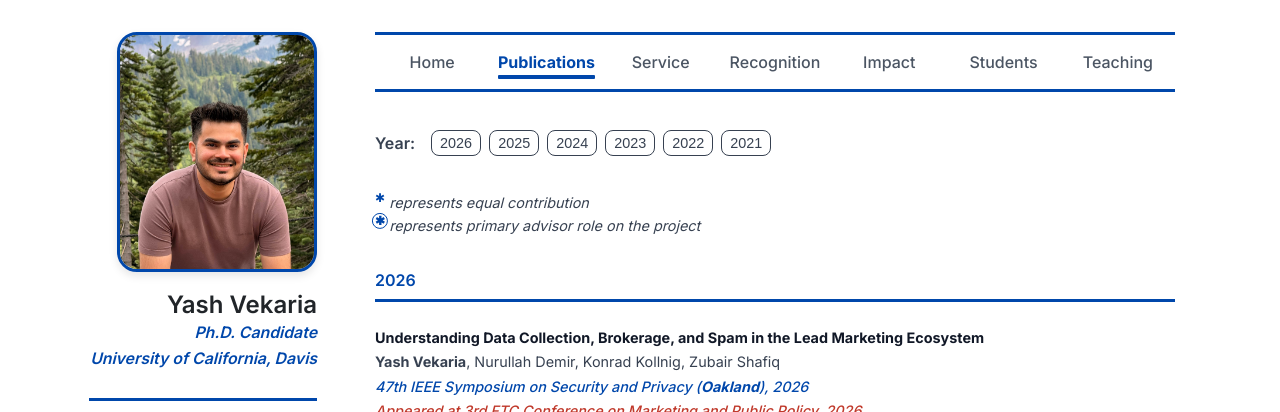
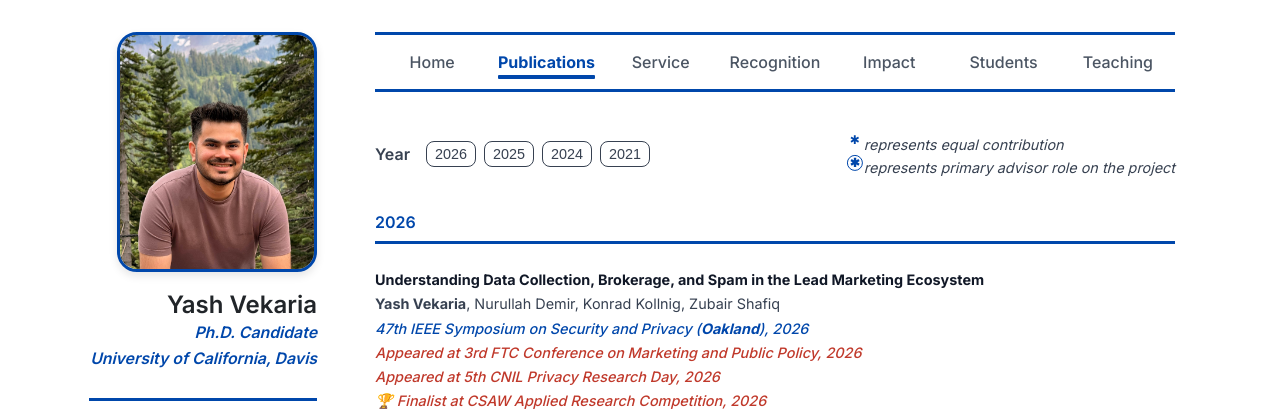
Before and after one commit to Yash-Vekaria/yashvekaria.com, a plain HTML site: page publications.html in a window 1280 px wide. Shown: the top 412 px of the page. Drawn offline with Linux system fonts and the light colour scheme.

Commit message:
Publications: tidy year filter and move legend onto filter row.

```diff
--- a/css/styles.css
+++ b/css/styles.css
@@ -631,6 +631,10 @@ body {
         gap: var(--spacing-3);
     }
 
+    .publication-filters .publication-mark-legend {
+        margin-left: 0;
+    }
+
     .year-filters {
         width: 100%;
         justify-content: flex-start;
@@ -1151,6 +1155,12 @@ body {
     color: var(--gray-700);
     margin-bottom: var(--spacing-8);
     line-height: 1.6;
+}
+
+/* Legend sits on the year-filter row, pushed to the right */
+.publication-filters .publication-mark-legend {
+    margin-left: auto;
+    margin-bottom: 0;
 }
 
 sup.pub-mark {
--- a/publications.html
+++ b/publications.html
@@ -107,19 +107,17 @@
 
             <section class="publications-section">
                 <div class="publication-filters">
-                    <span class="filter-label">Year:</span>
+                    <span class="filter-label">Year</span>
                     <div class="year-filters">
                         <button class="year-filter" data-year="2026">2026</button>
                         <button class="year-filter" data-year="2025">2025</button>
                         <button class="year-filter" data-year="2024">2024</button>
-                        <button class="year-filter" data-year="2023">2023</button>
-                        <button class="year-filter" data-year="2022">2022</button>
                         <button class="year-filter" data-year="2021">2021</button>
                     </div>
-                </div>
-                <div class="publication-mark-legend">
-                    <div><sup class="pub-mark">✱</sup> <em>represents equal contribution</em></div>
-                    <div><sup class="pub-mark pub-mark-circled">✱</sup> <em>represents primary advisor role on the project</em></div>
+                    <div class="publication-mark-legend">
+                        <div><sup class="pub-mark">✱</sup> <em>represents equal contribution</em></div>
+                        <div><sup class="pub-mark pub-mark-circled">✱</sup> <em>represents primary advisor role on the project</em></div>
+                    </div>
                 </div>
                 <div class="publications-list">
 
```
